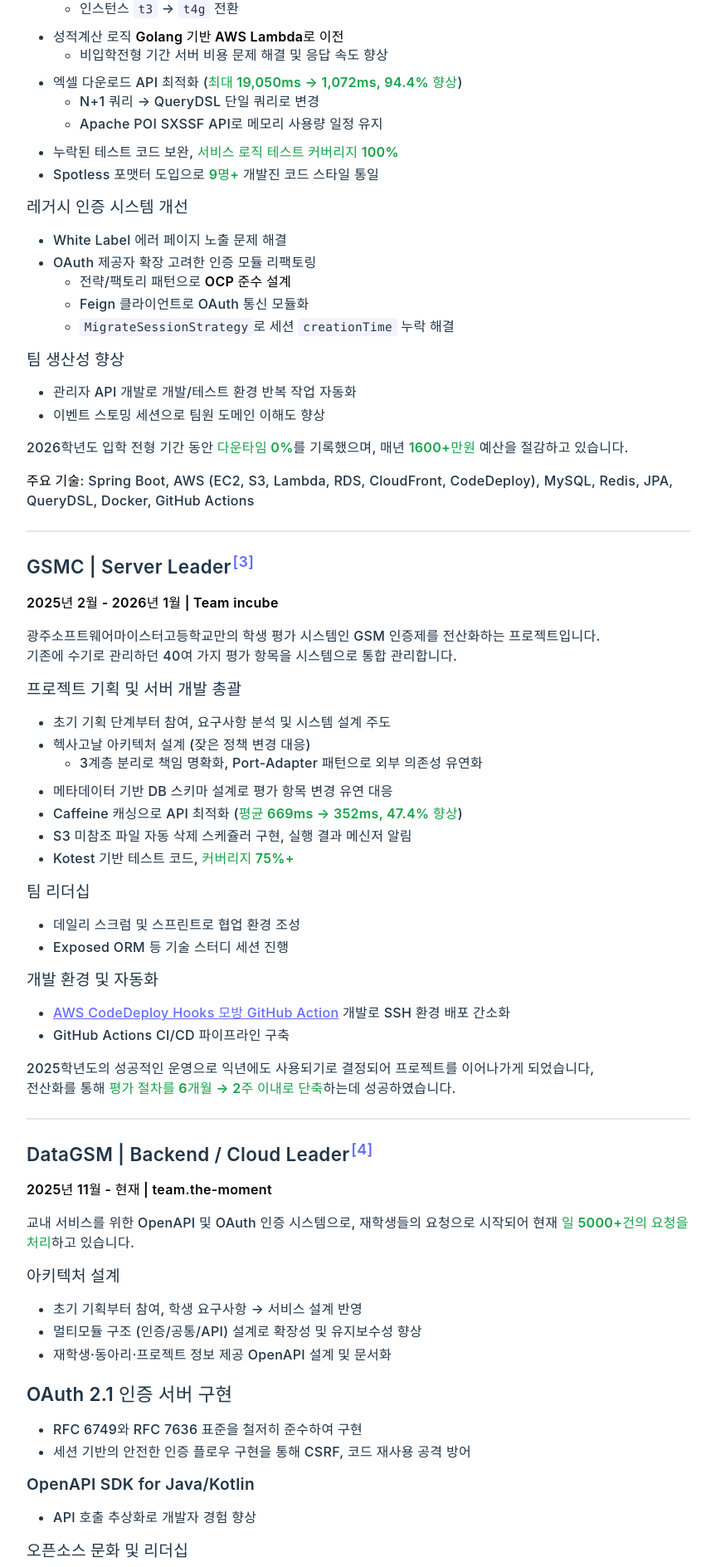
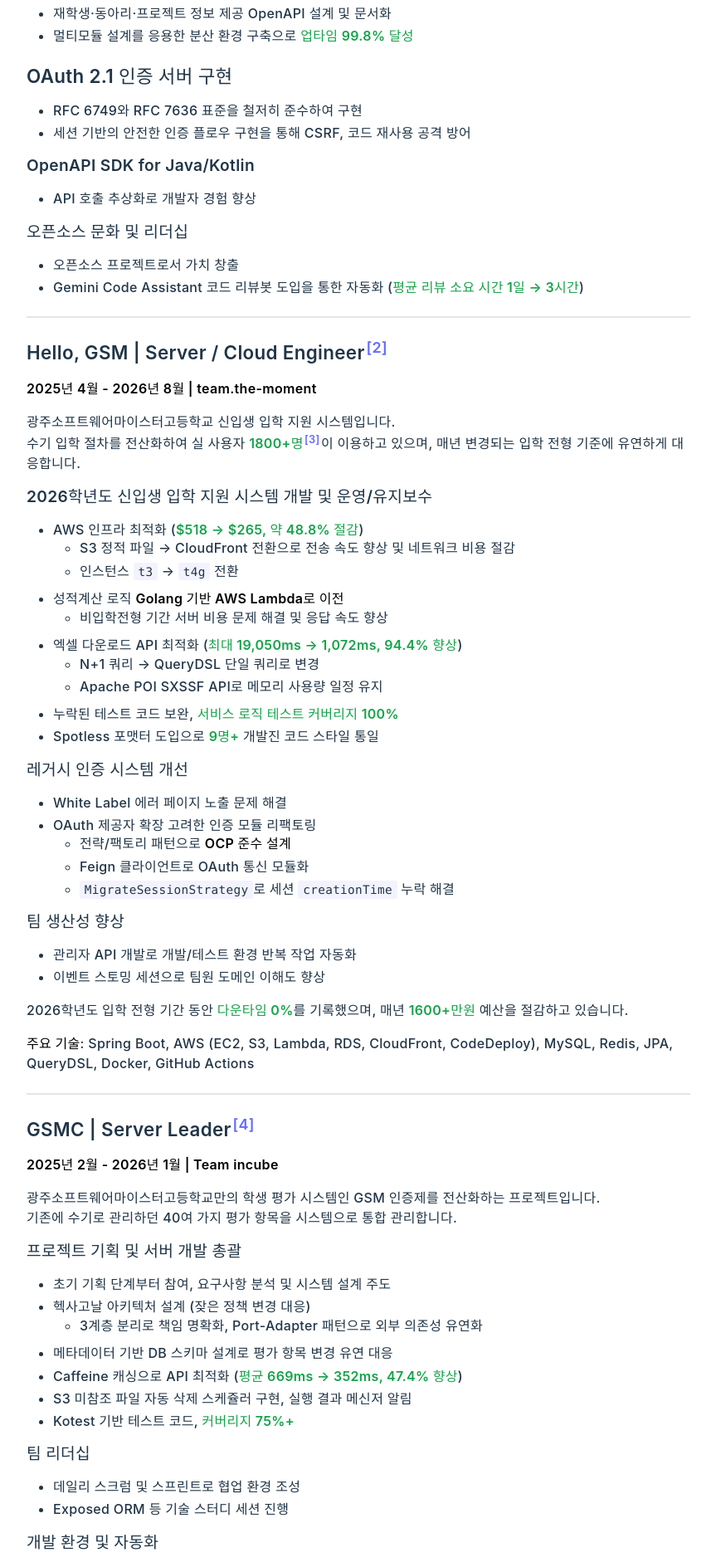
Before and after one commit to snowykte0426/my-resume, a React (Vite) app: page / in a window 1280 px wide. Shown: the part 878-2766 px from the top of the page at 83% size, without its empty margins (208-1071 px from the left). Built offline with nearby package versions, Linux system fonts and the light colour scheme; a web font is replaced by a local one.

Commit message:
add experience section; include DataGSM project details and LLM harness integration system

```diff
--- a/src/content/resume.mdx
+++ b/src/content/resume.mdx
@@ -19,11 +19,33 @@ import Metric from '../components/Metric'
 - [2026.05.28 | eclipse-collections Java 8 Map compute* 메서드 단일 조회 최적화 및 동기화 원자성 보장](https://github.com/eclipse-collections/eclipse-collections/pull/1947)
 - [2026.05.30 | mockk value class nullable inner value null packRef 버그 수정](https://github.com/mockk/mockk/pull/1532)
 - [2026.06.03 | mockk clearAllMocks 플래그별 mock 타입 격리 버그 수정](https://github.com/mockk/mockk/pull/1533)
+- [2026.07.01 | mockk JVM 중첩 value class 매처 및 캡처 버그 수정](https://github.com/mockk/mockk/pull/1539)
 
 ## Project
 
+### DataGSM | Backend / Cloud Leader<Footnote>총 7명 규모</Footnote>
+**2025년 11월 - 2026 7월 | team.the-moment**
+
+교내 서비스를 위한 OpenAPI 및 OAuth 인증 시스템으로, 재학생들의 요청으로 시작되어 현재 <Metric>일 5000+건의 요청을 처리</Metric>하고 있습니다.
+
+#### 아키텍처 설계
+- 초기 기획부터 참여, 학생 요구사항 → 서비스 설계 반영
+- 멀티모듈 구조 (인증/공통/API) 설계로 확장성 및 유지보수성 향상
+- 재학생·동아리·프로젝트 정보 제공 OpenAPI 설계 및 문서화
+- 멀티모듈 설계를 응용한 분산 환경 구축으로 <Metric>업타임 99.8% 달성</Metric>
+### OAuth 2.1 인증 서버 구현
+- RFC 6749와 RFC 7636 표준을 철저히 준수하여 구현
+- 세션 기반의 안전한 인증 플로우 구현을 통해 CSRF, 코드 재사용 공격 방어
+#### OpenAPI SDK for Java/Kotlin
+- API 호출 추상화로 개발자 경험 향상
+#### 오픈소스 문화 및 리더십
+- 오픈소스 프로젝트로서 가치 창출
+- Gemini Code Assistant 코드 리뷰봇 도입을 통한 자동화 (<Metric>평균 리뷰 소요 시간 1일 → 3시간</Metric>)
+
+---
+
 ### Hello, GSM | Server / Cloud Engineer<Footnote>총 17명 규모</Footnote>
-**2025년 4월 - 2025년 11월 | team.the-moment**
+**2025년 4월 - 2026년 8월 | team.the-moment**
 
 광주소프트웨어마이스터고등학교 신입생 입학 지원 시스템입니다. <br />
 수기 입학 절차를 전산화하여 실 사용자 <Metric>1800+명</Metric><Footnote>Google Analytics 기준</Footnote>이 이용하고 있으며, 매년 변경되는 입학 전형 기준에 유연하게 대응합니다.
@@ -81,29 +103,14 @@ import Metric from '../components/Metric'
 2025학년도의 성공적인 운영으로 익년에도 사용되기로 결정되어 프로젝트를 이어나가게 되었습니다, <br />
 전산화를 통해 <Metric>평가 절차를 6개월 → 2주 이내로 단축</Metric>하는데 성공하였습니다.
 
----
+## Experience
+#### [전사 LLM 하네스 통합 관리 시스템](https://github.com/themoment-team/themoment-ai-harness-sync)
+- GitHub App을 이용해 등록된 프로젝트들에 LLM 하네스 변경사항을 즉시 전파하는 시스템 구축
+- <Metric>약 19개에 달하는 중복 관리 지점을 1개의 단일 관리 지점으로 통합</Metric>
 
-### DataGSM | Backend / Cloud Leader<Footnote>총 7명 규모</Footnote>
-**2025년 11월 - 현재 | team.the-moment**
-
-교내 서비스를 위한 OpenAPI 및 OAuth 인증 시스템으로, 재학생들의 요청으로 시작되어 현재 <Metric>일 5000+건의 요청을 처리</Metric>하고 있습니다.
-
-#### 아키텍처 설계
-- 초기 기획부터 참여, 학생 요구사항 → 서비스 설계 반영
-- 멀티모듈 구조 (인증/공통/API) 설계로 확장성 및 유지보수성 향상
-- 재학생·동아리·프로젝트 정보 제공 OpenAPI 설계 및 문서화
-### OAuth 2.1 인증 서버 구현
-- RFC 6749와 RFC 7636 표준을 철저히 준수하여 구현
-- 세션 기반의 안전한 인증 플로우 구현을 통해 CSRF, 코드 재사용 공격 방어
-#### OpenAPI SDK for Java/Kotlin
-- API 호출 추상화로 개발자 경험 향상
-#### 오픈소스 문화 및 리더십
-- 오픈소스 프로젝트로서 가치 창출
-- Gemini Code Assistant 코드 리뷰봇 도입을 통한 자동화 (<Metric>평균 리뷰 소요 시간 1일 → 3시간</Metric>)
-
-## Experience
 #### [QueryDSL MySQL JSON 함수 확장](https://github.com/snowykte0426/querydsl-mysql-json-query-support)
 - MySQL JSON 함수 타입 안전성 제공, Spring Data JPA 호환
+- <Metric>누적 다운로드 4500+회</Metric>, JSON 칼럼에 대한 통합을 강화
 
 #### [Spring Boot 유틸리티 라이브러리](https://github.com/snowykte0426/peanut-butter)
 - 필드 동등성 검사, Kotlin 비동기 로깅, TimeZone 설정 등 모듈화
```
